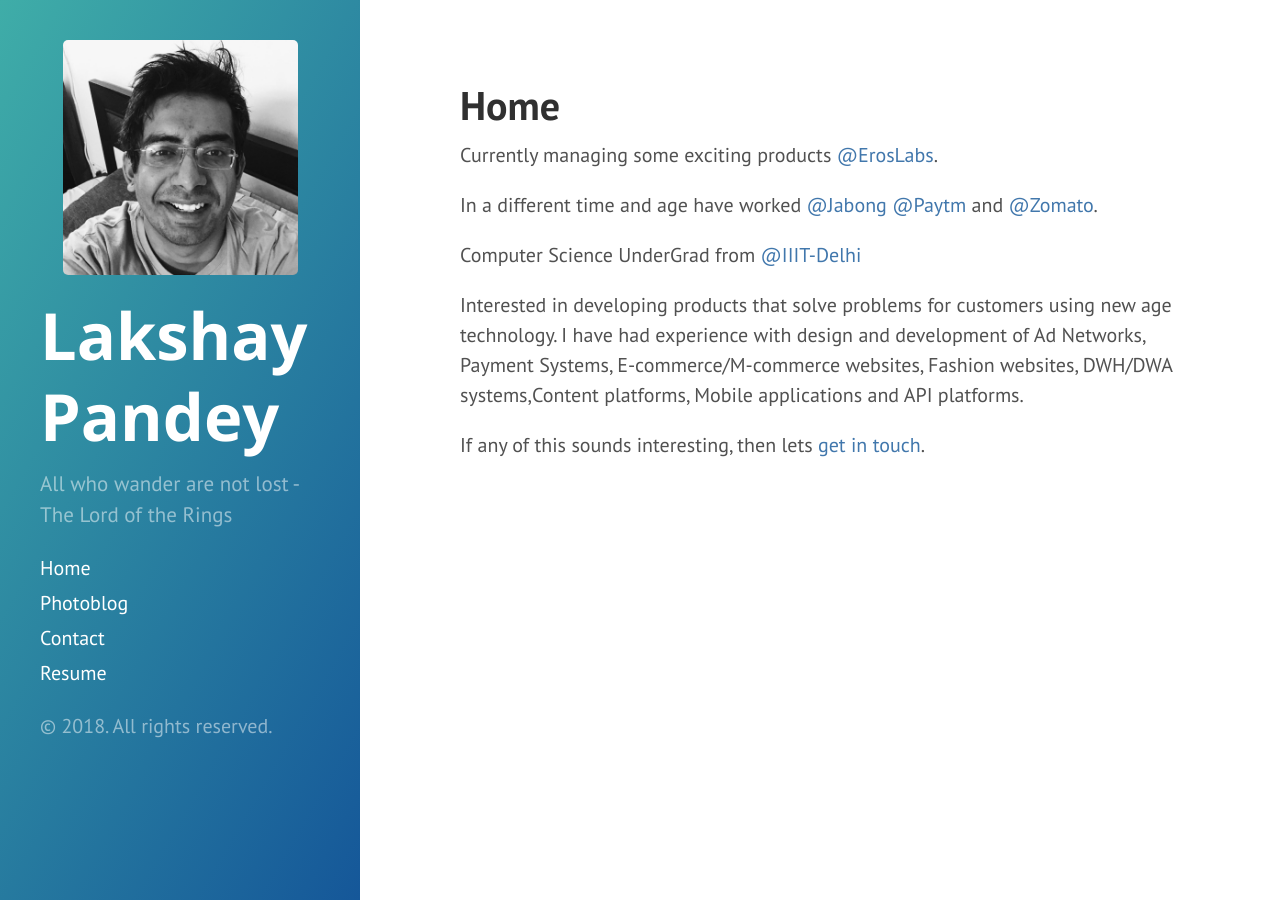
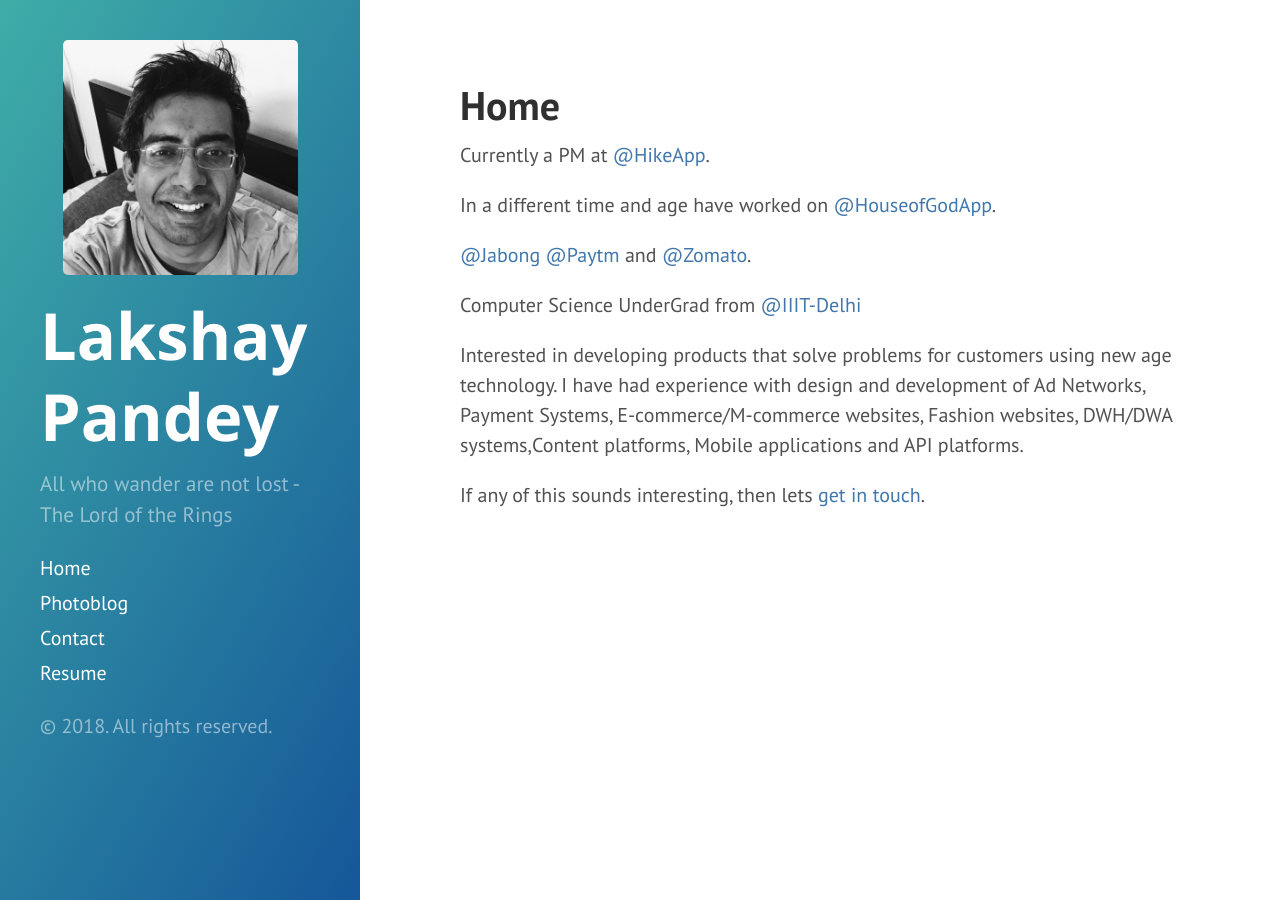
Before and after one commit to lakshaypandey/lakshaypandey.github.io, a Jekyll site: the page built from index.html, in a window 1280 px wide. Built offline with Jekyll 4.4.1, drawn with Linux system fonts in a browser that asks for light colours; Markdown is read by kramdown in place of the engine named in the settings.

Commit message:
update bui

```diff
--- a/index.html
+++ b/index.html
@@ -5,9 +5,10 @@
 
 <div class="page">
 
-<p>Currently managing some exciting products <a href="http://www.eroslabs.co/">@ErosLabs</a>.</p>
+<p>Currently a PM at <a href="https://hike.in/">@HikeApp</a>.</p>
 
-<p>In a different time and age have worked <a href="https://www.jabong.com">@Jabong</a> <a href="https://www.paytm.com">@Paytm</a> and <a href="https://www.zomato.com">@Zomato</a>.</p>
+<p>In a different time and age have worked on  <a https://inc42.com/buzz/times-internet-house-of-god-spiritual/">@HouseofGodApp</a>.</p>
+ <a href="https://www.jabong.com">@Jabong</a> <a href="https://www.paytm.com">@Paytm</a> and <a href="https://www.zomato.com">@Zomato</a>.</p>
 
 <p>Computer Science UnderGrad from <a href="https://www.iiitd.ac.in">@IIIT-Delhi</a></p>
 
```
